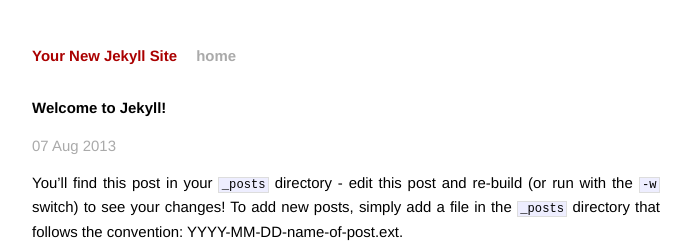
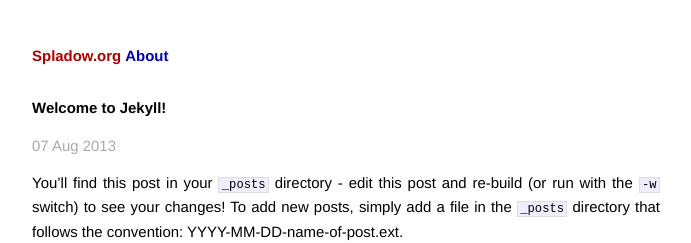
Before and after one commit to spladow/spladow-org, a Jekyll site: the page built from _posts/2013-08-07-welcome-to-jekyll.markdown, in a window 1280 px wide. Shown: the top 243 px of the page, without its empty margins (294-985 px from the left). Built offline with Jekyll 4.4.1, drawn with Linux system fonts in a browser that asks for light colours; Markdown is read by kramdown in place of the engine named in the settings.

Commit message:
add about page

```diff
--- a/_config.yml
+++ b/_config.yml
@@ -1,3 +1,7 @@
-name: Your New Jekyll Site
+name: Spladow.org
+description: Thomas Dunlap wanted to make blogging a bit more difficult for himself
+paginate: 10
+permalink: pretty
+
 markdown: redcarpet
 pygments: true
--- a/_layouts/default.html
+++ b/_layouts/default.html
@@ -19,7 +19,7 @@
           <div class="site">
             <div class="header">
               <h1 class="title"><a href="/">{{ site.name }}</a></h1>
-              <a class="extra" href="/">home</a>
+              <a href="/about.html">About</a>
             </div>
 
                 {{ content }}
--- a/_layouts/post.html
+++ b/_layouts/post.html
@@ -1,6 +1,7 @@
 ---
 layout: default
 ---
+
 <h2>{{ page.title }}</h2>
 <p class="meta">{{ page.date | date_to_string }}</p>
 
--- a/index.html
+++ b/index.html
@@ -1,6 +1,6 @@
 ---
 layout: default
-title: Your New Jekyll Site
+title: Home
 ---
 
 <div id="home">
```
Also changed, not shown: 2 other files.
